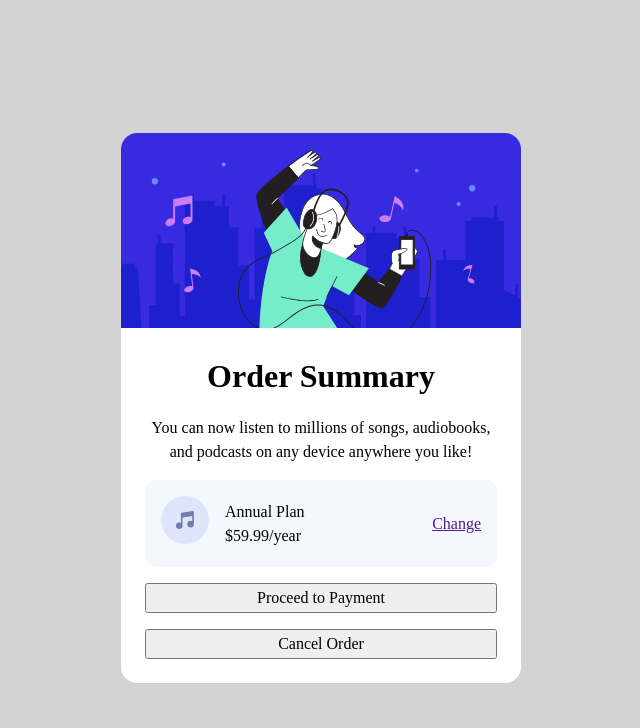
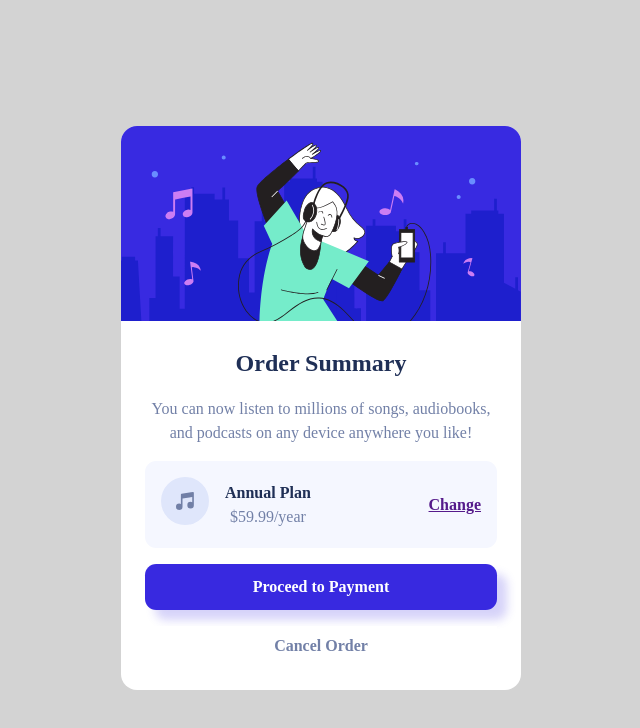
Before and after one commit to DeyanTopalov/order-summary-component-main, a plain HTML site: page index.html in a window 1280 px wide. Shown: the whole page, without its empty margins (319-959 px from the left). Drawn offline with Linux system fonts and the light colour scheme.

Commit message:
small updates

```diff
--- a/index.html
+++ b/index.html
@@ -37,7 +37,7 @@
           />
         </div>
         <div class="card__context">
-          <h1 class="card_context_title">Order Summary</h1>
+          <h2 class="card_context_title">Order Summary</h2>
           <p class="card_context_description">
             You can now listen to millions of songs, audiobooks, and podcasts on
             any device anywhere you like!
--- a/style.css
+++ b/style.css
@@ -86,8 +86,10 @@ h6 {
   --spacing-l: 1.5rem;
   --spacing-xl: 2rem;
 
+  /* 325px */
   --card-with: 20.313rem;
 
+  /* 400px */
   @media (min-width: 600px) {
     --card-with: 25rem;
   }
@@ -105,6 +107,8 @@ body {
   margin: var(--spacing-s);
   font-size: var(--fs-regular);
   font-weight: var(--fw-regular);
+  color: var(--clr-desatured-blue);
+  text-align: center;
 }
 
 /* Utility Styles */
@@ -138,6 +142,21 @@ body {
   text-align: center;
 }
 
+.card_context_title,
+span {
+  color: var(--clr-dark-blue);
+}
+
+.card_context_title {
+  font-weight: var(--fw-bold-xxl);
+}
+
+span,
+button,
+.link {
+  font-weight: var(--fw-bold);
+}
+
 .wrapper {
   display: flex;
   align-items: center;
@@ -147,3 +166,25 @@ body {
 .wrapper::before {
   content: url(images/icon-music.svg);
 }
+
+.link {
+  cursor: pointer;
+}
+
+.button_proceed {
+  background-color: var(--clr-blue);
+  color: var(--clr-white);
+  padding: 0.7rem;
+  border: none;
+  border-radius: 0.7rem;
+  cursor: pointer;
+  box-shadow: 10px 10px 10px hsla(245, 75%, 52%, 0.208);
+}
+
+.button_cancel {
+  background-color: var(--clr-white);
+  border: none;
+  padding: var(--spacing-s);
+  color: var(--clr-desatured-blue);
+  cursor: pointer;
+}
```
